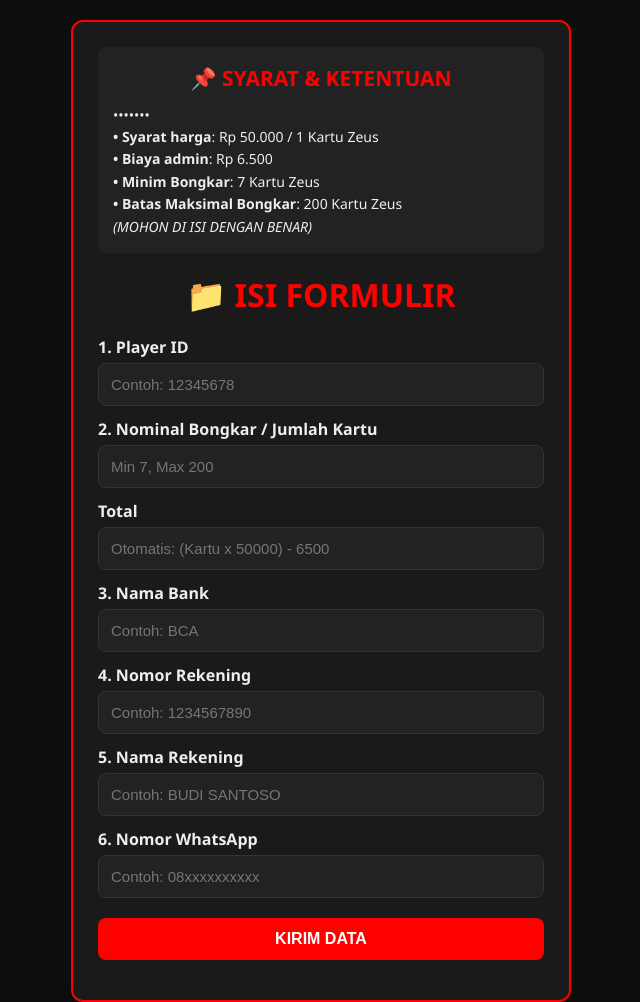
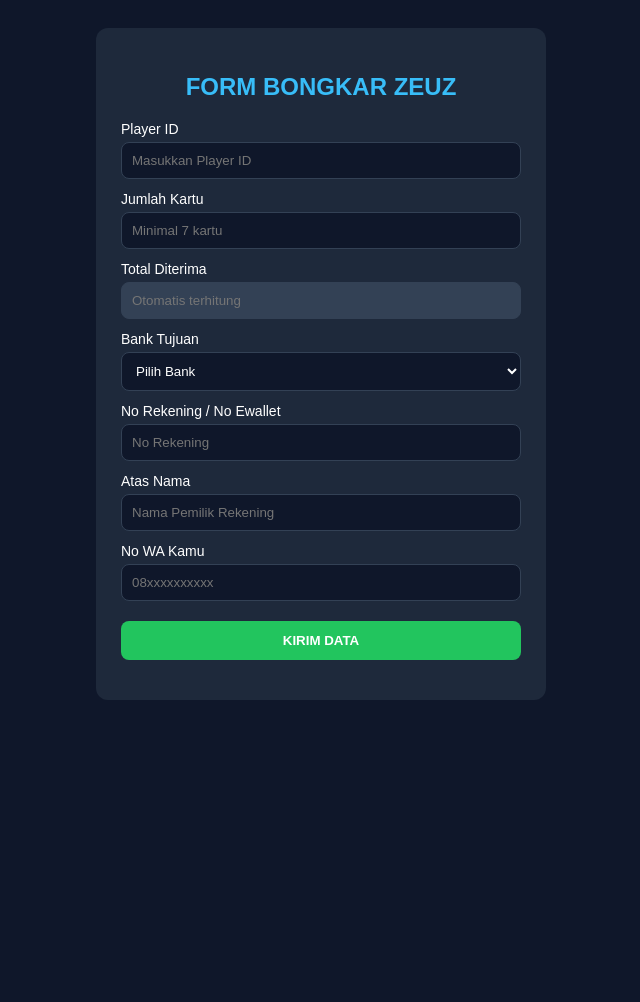
Before and after one commit to yosiemuizz3/formjasjus, a plain HTML site: page index.html in a window 1280 px wide. Shown: the whole page, without its empty margins (319-959 px from the left). After the commit the page ends 800 px from the top, so only its background shows below. Drawn offline with Linux system fonts and the light colour scheme.

Commit message:
Update index.html

```diff
--- a/index.html
+++ b/index.html
@@ -3,48 +3,60 @@
 <head>
     <meta charset="UTF-8">
     <meta name="viewport" content="width=device-width, initial-scale=1.0">
-  <title>Form Bongkar Zeus</title>
-  <link rel="stylesheet" href="style.css">
+    <title>Form Bongkar Zeuz</title>
+    <style>
+        body { font-family: Arial, sans-serif; background: #0f172a; color: #fff; padding: 20px; display: flex; justify-content: center; }
+       .container { background: #1e293b; padding: 25px; border-radius: 12px; width: 100%; max-width: 400px; }
+        h2 { text-align: center; margin-bottom: 20px; color: #38bdf8; }
+        label { display: block; margin-top: 12px; margin-bottom: 5px; font-size: 14px; }
+        input, select { width: 100%; padding: 10px; border-radius: 8px; border: 1px solid #334155; background: #0f172a; color: #fff; box-sizing: border-box; }
+        input[readonly] { background: #334155; }
+        button { width: 100%; padding: 12px; margin-top: 20px; background: #22c55e; color: #fff; border: none; border-radius: 8px; font-weight: bold; cursor: pointer; }
+        button:disabled { background: #475569; cursor: not-allowed; }
+        #status { text-align: center; margin-top: 15px; font-size: 14px; }
+    </style>
 </head>
 <body>
-  <div class="form-container">
-    <div class="syarat">
-      <h2>📌 SYARAT & KETENTUAN</h2>
-      <p>•••••••</p>
-      <p><b>• Syarat harga</b>: Rp 50.000 / 1 Kartu Zeus</p>
-      <p><b>• Biaya admin</b>: Rp 6.500</p>
-      <p><b>• Minim Bongkar</b>: 7 Kartu Zeus</p>
-      <p><b>• Batas Maksimal Bongkar</b>: 200 Kartu Zeus</p>
-      <p><i>(MOHON DI ISI DENGAN BENAR)</i></p>
-    </div>
 
-    <h1>📁 ISI FORMULIR</h1>
-    <form id="zeusForm">
-      <label>1. Player ID</label>
-      <input type="text" id="playerId" name="playerId" placeholder="Contoh: 12345678" required>
+    <div class="container">
+        <h2>FORM BONGKAR ZEUZ</h2>
+        <form id="formZeuz">
 
-      <label>2. Nominal Bongkar / Jumlah Kartu</label>
-      <input type="number" id="nominal" name="nominal" placeholder="Min 7, Max 200" min="7" max="200" required>
+            <label for="playerId">Player ID</label>
+            <input type="text" id="playerId" required placeholder="Masukkan Player ID">
 
-      <label>Total</label>
-      <input type="text" id="total" name="total" readonly placeholder="Otomatis: (Kartu x 50000) - 6500">
+            <label for="jumlah">Jumlah Kartu</label>
+            <input type="number" id="jumlah" required placeholder="Minimal 7 kartu">
 
-      <label>3. Nama Bank</label>
-      <input type="text" id="bank" name="bank" placeholder="Contoh: BCA" required>
+            <label for="total">Total Diterima</label>
+            <input type="text" id="total" readonly placeholder="Otomatis terhitung">
 
-      <label>4. Nomor Rekening</label>
-      <input type="text" id="norek" name="norek" placeholder="Contoh: 1234567890" required>
+            <label for="bank">Bank Tujuan</label>
+            <select id="bank" required>
+                <option value="">Pilih Bank</option>
+                <option value="BCA">BCA</option>
+                <option value="BNI">BNI</option>
+                <option value="BRI">BRI</option>
+                <option value="Mandiri">Mandiri</option>
+                <option value="Dana">Dana</option>
+                <option value="OVO">OVO</option>
+                <option value="Gopay">Gopay</option>
+            </select>
 
-      <label>5. Nama Rekening</label>
-      <input type="text" id="an" name="an" placeholder="Contoh: BUDI SANTOSO" required>
+            <label for="rek">No Rekening / No Ewallet</label>
+            <input type="text" id="rek" required placeholder="No Rekening">
 
-      <label>6. Nomor WhatsApp</label>
-      <input type="tel" id="wa" name="wa" placeholder="Contoh: 08xxxxxxxxxx" required>
+            <label for="namaRek">Atas Nama</label>
+            <input type="text" id="namaRek" required placeholder="Nama Pemilik Rekening">
 
-      <button type="submit" id="btnKirim">KIRIM DATA</button>
+            <label for="wa">No WA Kamu</label>
+            <input type="text" id="wa" required placeholder="08xxxxxxxxxx">
+
+            <button type="submit" id="submitBtn">KIRIM DATA</button>
             <p id="status"></p>
         </form>
     </div>
+
     <script src="script.js"></script>
 </body>
 </html>
```
Lines whose indentation alone changed are shown as unchanged.
